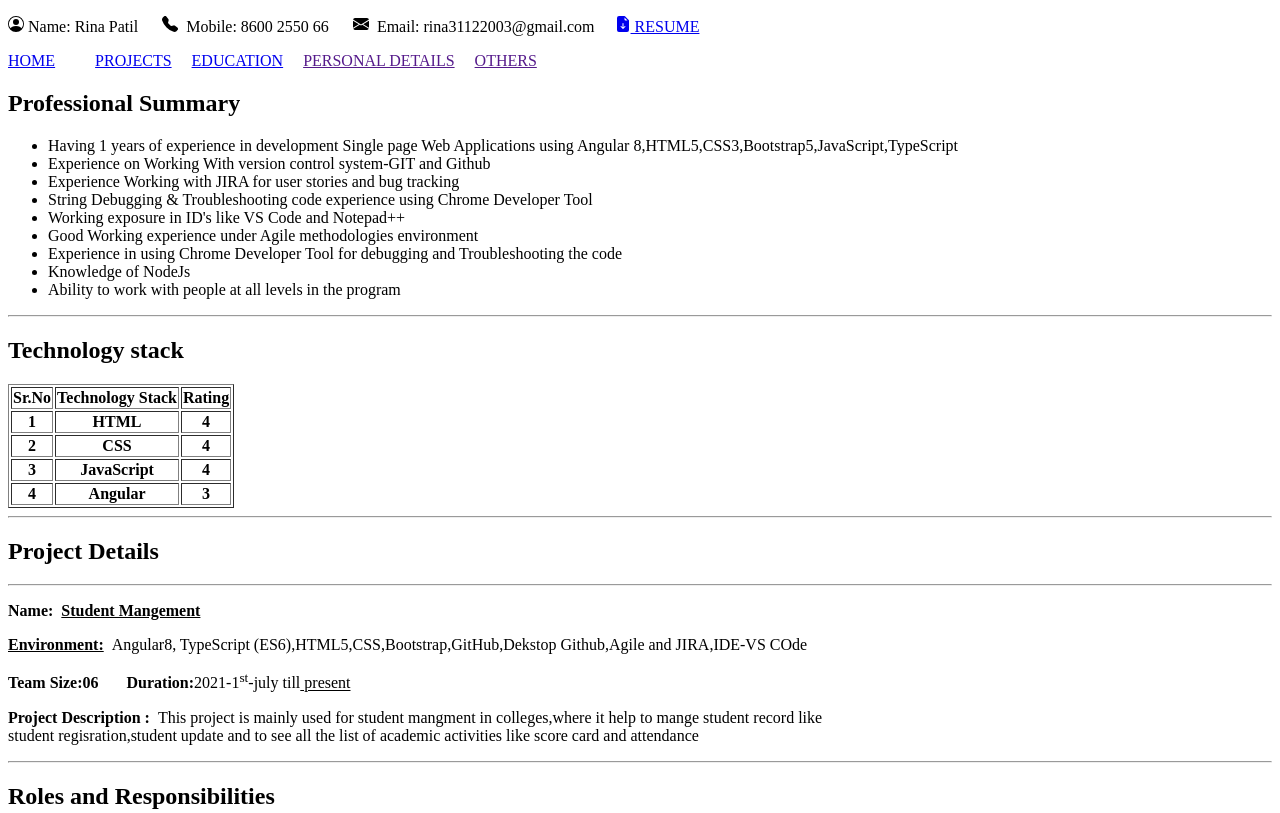
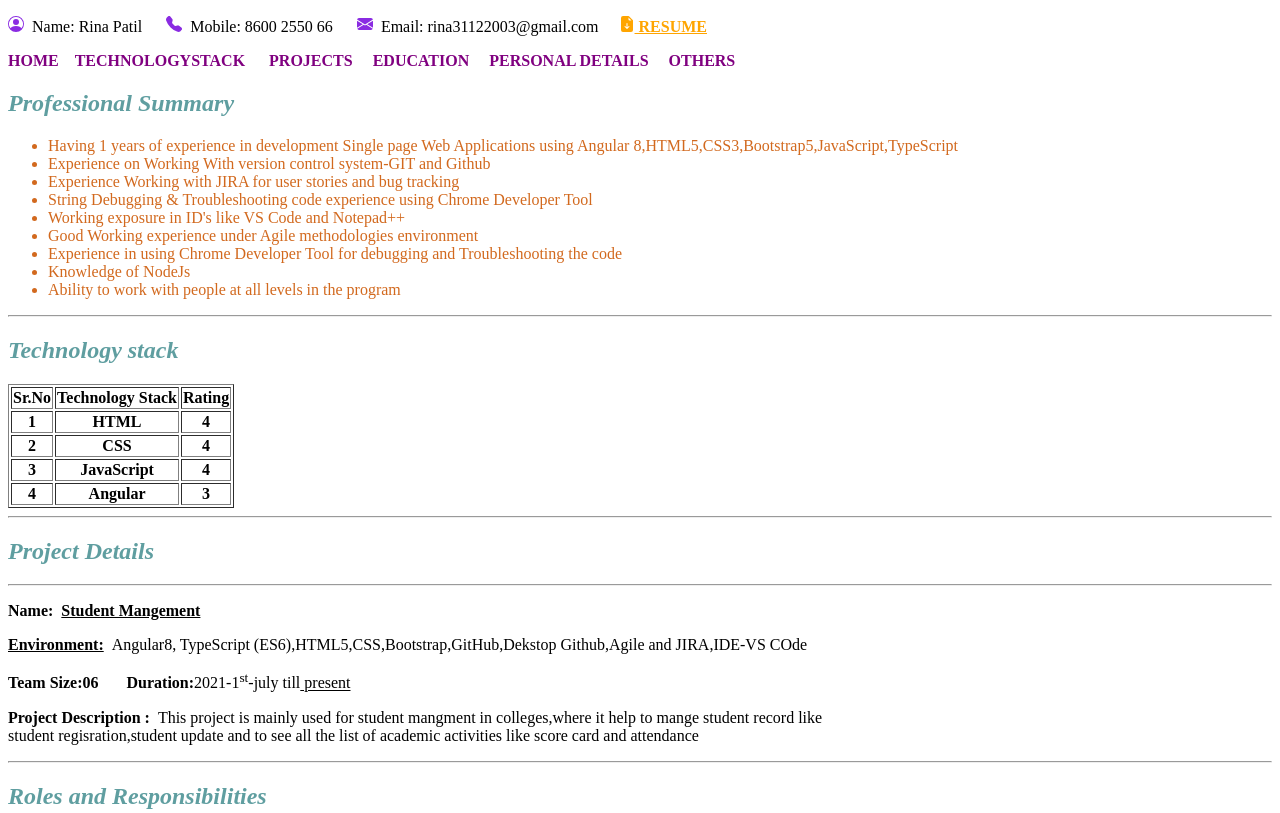
Before and after one commit to rinapatil19/my_profile1, a plain HTML site: page index.html in a window 1280 px wide. Shown: the top 813 px of the page. Drawn offline with Linux system fonts and the light colour scheme.

Commit message:
assigment 27feb
assigment 27feb

```diff
--- a/index.html
+++ b/index.html
@@ -4,25 +4,47 @@
     <meta charset="UTF-8" />
     <meta name="viewport" content="width=device-width, initial-scale=1.0" />
     <title>my Profile</title>
-    <link rel="">
+    <link rel="shortcut icon" href="favicon.ico" type="image/x-icon">
+    <style>
+      #resume{
+        color: orange;
+        font-weight: bolder;
+      }
+      .heading{
+          color: cadetblue;
+          font-style: italic;
+      }
+     .svg {
+          color: blueviolet;
+          font-weight:bolder ;
+      }
+
+     #a {
+        color: purple;
+        font-weight: bolder;
+        text-decoration: none;
+     }
+    </style>
   </head>
   <body>
     <!-- Header section -->
     <header>
-        <p><svg xmlns="http://www.w3.org/2000/svg" width="16" height="16" fill="currentColor" class="bi bi-person-circle" viewBox="0 0 16 16">
+        <p>
+          <svg class="svg" xmlns="http://www.w3.org/2000/svg" width="16" height="16" fill="currentColor" class="bi bi-person-circle" viewBox="0 0 16 16">
            <path d="M11 6a3 3 0 1 1-6 0 3 3 0 0 1 6 0"/>
            <path fill-rule="evenodd" d="M0 8a8 8 0 1 1 16 0A8 8 0 0 1 0 8m8-7a7 7 0 0 0-5.468 11.37C3.242 11.226 4.805 10 8 10s4.757 1.225 5.468 2.37A7 7 0 0 0 8 1"/>
-           </svg>&nbsp;Name: Rina Patil  &nbsp;&nbsp;&nbsp;&nbsp;
-            <svg xmlns="http://www.w3.org/2000/svg" width="16" height="16" fill="currentColor" class="bi bi-telephone-fill" viewBox="0 0 16 16">
+           </svg>&nbsp; Name: Rina Patil &nbsp;&nbsp;&nbsp;&nbsp;
+
+            <svg class="svg" xmlns="http://www.w3.org/2000/svg" width="16" height="16" fill="currentColor" class="bi bi-telephone-fill" viewBox="0 0 16 16">
             <path fill-rule="evenodd" d="M1.885.511a1.745 1.745 0 0 1 2.61.163L6.29 2.98c.329.423.445.974.315 1.494l-.547 2.19a.68.68 0 0 0 .178.643l2.457 2.457a.68.68 0 0 0 .644.178l2.189-.547a1.75 1.75 0 0 1 1.494.315l2.306 1.794c.829.645.905 1.87.163 2.611l-1.034 1.034c-.74.74-1.846 1.065-2.877.702a18.6 18.6 0 0 1-7.01-4.42 18.6 18.6 0 0 1-4.42-7.009c-.362-1.03-.037-2.137.703-2.877z"/>
             </svg>&nbsp; Mobile: 8600 2550 66 &nbsp;&nbsp;&nbsp;&nbsp;
 
-              <svg xmlns="http://www.w3.org/2000/svg" width="16" height="16" fill="currentColor" class="bi bi-envelope-fill" viewBox="0 0 16 16">
+            <svg class="svg" xmlns="http://www.w3.org/2000/svg" width="16" height="16" fill="currentColor" class="bi bi-envelope-fill" viewBox="0 0 16 16">
             <path d="M.05 3.555A2 2 0 0 1 2 2h12a2 2 0 0 1 1.95 1.555L8 8.414zM0 4.697v7.104l5.803-3.558zM6.761 8.83l-6.57 4.027A2 2 0 0 0 2 14h12a2 2 0 0 0 1.808-1.144l-6.57-4.027L8 9.586zm3.436-.586L16 11.801V4.697z"/>
             </svg>
 
             &nbsp;Email: rina31122003@gmail.com&nbsp;&nbsp;&nbsp;&nbsp;
-           <a href="assets/resume.pdf" download> <svg xmlns="http://www.w3.org/2000/svg" width="16" height="16" fill="currentColor" class="bi bi-file-earmark-arrow-down-fill" viewBox="0 0 16 16">
+            <a href="assets/resume.pdf" download id="resume"> <svg xmlns="http://www.w3.org/2000/svg" width="16" height="16" fill="currentColor" class="bi bi-file-earmark-arrow-down-fill" viewBox="0 0 16 16">
             <path d="M9.293 0H4a2 2 0 0 0-2 2v12a2 2 0 0 0 2 2h8a2 2 0 0 0 2-2V4.707A1 1 0 0 0 13.707 4L10 .293A1 1 0 0 0 9.293 0M9.5 3.5v-2l3 3h-2a1 1 0 0 1-1-1m-1 4v3.793l1.146-1.147a.5.5 0 0 1 .708.708l-2 2a.5.5 0 0 1-.708 0l-2-2a.5.5 0 0 1 .708-.708L7.5 11.293V7.5a.5.5 0 0 1 1 0"/>
             </svg>
          RESUME </a>
@@ -31,35 +53,35 @@
 
     <!-- Navigation section -->
     <nav>
-          <a href="#home">HOME</a>&nbsp;&nbsp;&nbsp;&nbsp;
-          <a href="#techstack"></a>&nbsp;&nbsp;&nbsp;&nbsp;
-          <a href="#project">PROJECTS</a>&nbsp;&nbsp;&nbsp;&nbsp;
-          <a href="#education">EDUCATION</a>&nbsp;&nbsp;&nbsp;&nbsp;
-          <a href="">PERSONAL DETAILS</a>&nbsp;&nbsp;&nbsp;&nbsp;
-          <a href="">OTHERS</a>
+          <a href="#home" id="a">HOME</a>&nbsp;&nbsp;&nbsp;
+          <a href="#techStack" id="a">TECHNOLOGYSTACK </a>&nbsp;&nbsp;&nbsp;&nbsp;
+          <a href="#project" id="a">PROJECTS</a>&nbsp;&nbsp;&nbsp;&nbsp;
+          <a href="#education" id="a">EDUCATION</a>&nbsp;&nbsp;&nbsp;&nbsp;
+          <a href="#personaldetail" id="a">PERSONAL DETAILS</a>&nbsp;&nbsp;&nbsp;&nbsp;
+          <a href="#others" id="a">OTHERS</a>
     </nav>
 
     <!-- Main section -->
     <section>
       <!-- Home section -->
     <section id="home">
-        <h2>Professional Summary &nbsp; &nbsp; &nbsp;</h2>
+        <h2 class="heading">Professional Summary&nbsp; &nbsp; &nbsp;</h2>
         <ul>
-          <li>Having 1 years of experience in development Single page Web Applications using Angular 8,HTML5,CSS3,Bootstrap5,JavaScript,TypeScript</li>
-          <li>Experience on Working With version control system-GIT and Github</li>
-          <li>Experience Working with JIRA for user stories and bug tracking</li>
-          <li>String Debugging & Troubleshooting code experience using Chrome Developer Tool</li>
-          <li>Working exposure in ID's like VS Code and Notepad++</li>
-          <li>Good Working experience under Agile methodologies environment</li>
-          <li>Experience in using Chrome Developer Tool for debugging and Troubleshooting the code</li>
-          <li>Knowledge of NodeJs</li>
-          <li>Ability to work with people at all levels in the program</li>
+          <li style="color: chocolate;">Having 1 years of experience in development Single page Web Applications using Angular 8,HTML5,CSS3,Bootstrap5,JavaScript,TypeScript</li>
+          <li style="color: chocolate;">Experience on Working With version control system-GIT and Github</li>
+          <li style="color: chocolate;">Experience Working with JIRA for user stories and bug tracking</li>
+          <li style="color: chocolate;">String Debugging & Troubleshooting code experience using Chrome Developer Tool</li>
+          <li style="color: chocolate;">Working exposure in ID's like VS Code and Notepad++</li>
+          <li style="color: chocolate;">Good Working experience under Agile methodologies environment</li>
+          <li style="color: chocolate;">Experience in using Chrome Developer Tool for debugging and Troubleshooting the code</li>
+          <li style="color: chocolate;">Knowledge of NodeJs</li>
+          <li style="color: chocolate;">Ability to work with people at all levels in the program</li>
         </ul>
     </section>
     <hr>
       <!-- Technology stack section -->
       <section id="techStack">
-        <h2>Technology stack</h2>
+        <h2 class="heading">Technology stack</h2>
         <table border="1">
            <thead>
               <tr>
@@ -97,7 +119,7 @@
 
        <!-- Project Section -->
       <section id="project">
-        <h2>Project Details</h2>
+        <h2 class="heading">Project Details</h2>
         <hr>
             <p><b>Name:&nbsp;&nbsp;<u>Student Mangement</u></b></p>
             <b><u>Environment:</u></b>&nbsp;&nbsp;Angular8, TypeScript (ES6),HTML5,CSS,Bootstrap,GitHub,Dekstop Github,Agile and JIRA,IDE-VS COde
@@ -105,7 +127,7 @@
             <p><b>Project Description&nbsp;:</b>&nbsp;&nbsp;This project is mainly used for student mangment in colleges,where it help to mange student record like<br>
             student regisration,student update and to see all the list of academic activities like score card and attendance</p>
         <hr>
-             <h2>Roles and Responsibilities</h2>
+             <h2 class="heading">Roles and Responsibilities</h2>
         <p>
         <ul>
             <li> Designed and Implemented the user interface using HTML5 and CSS3</li><br>
@@ -123,7 +145,7 @@
 
       <!-- Education Section -->
       <section id="education">
-        <h2>My Education Details</h2>
+        <h2 class="heading">My Education Details</h2>
         <table border="1">
               <thead>
               <tr>
```
Also changed, not shown: assets/contactme.html (added, +11 -0 lines), others.html (+2 -0 lines), personal.html (+2 -0 lines), assets/other.html (added). Lines whose indentation alone changed are shown as unchanged.
